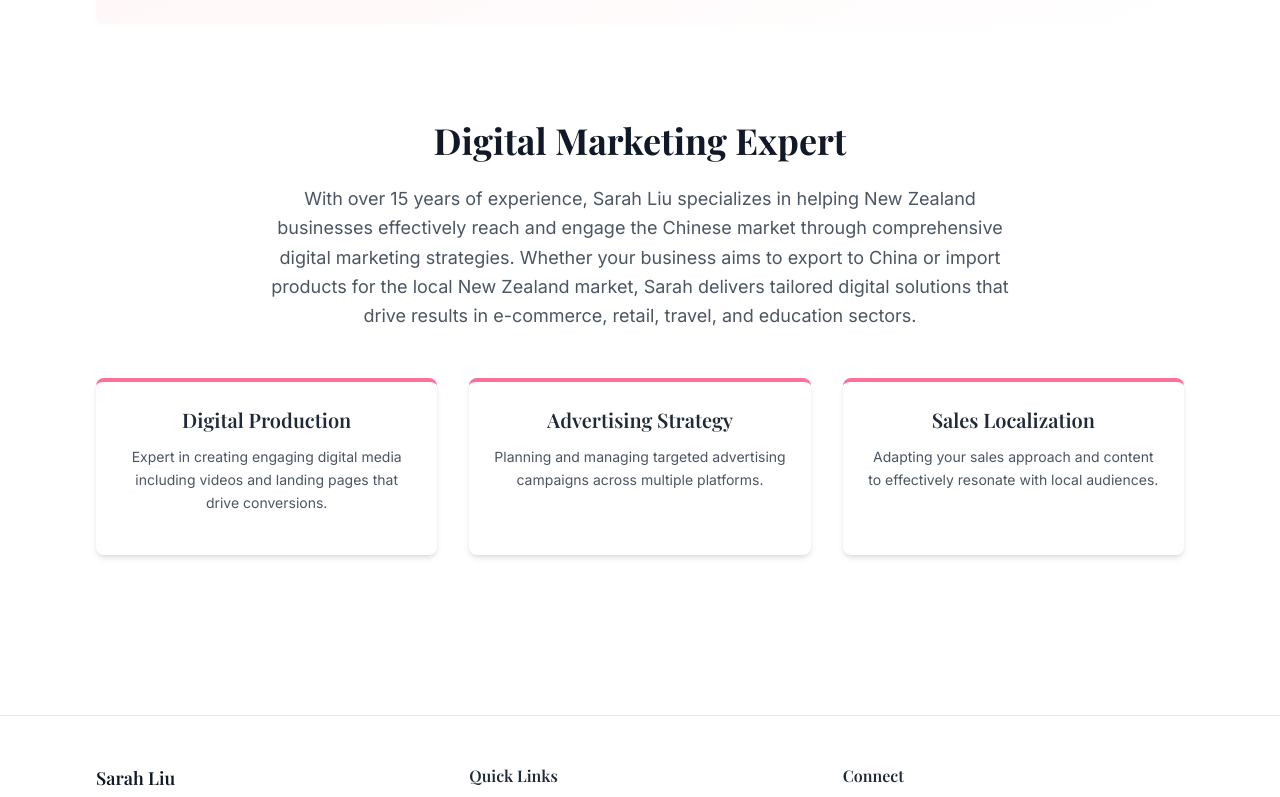
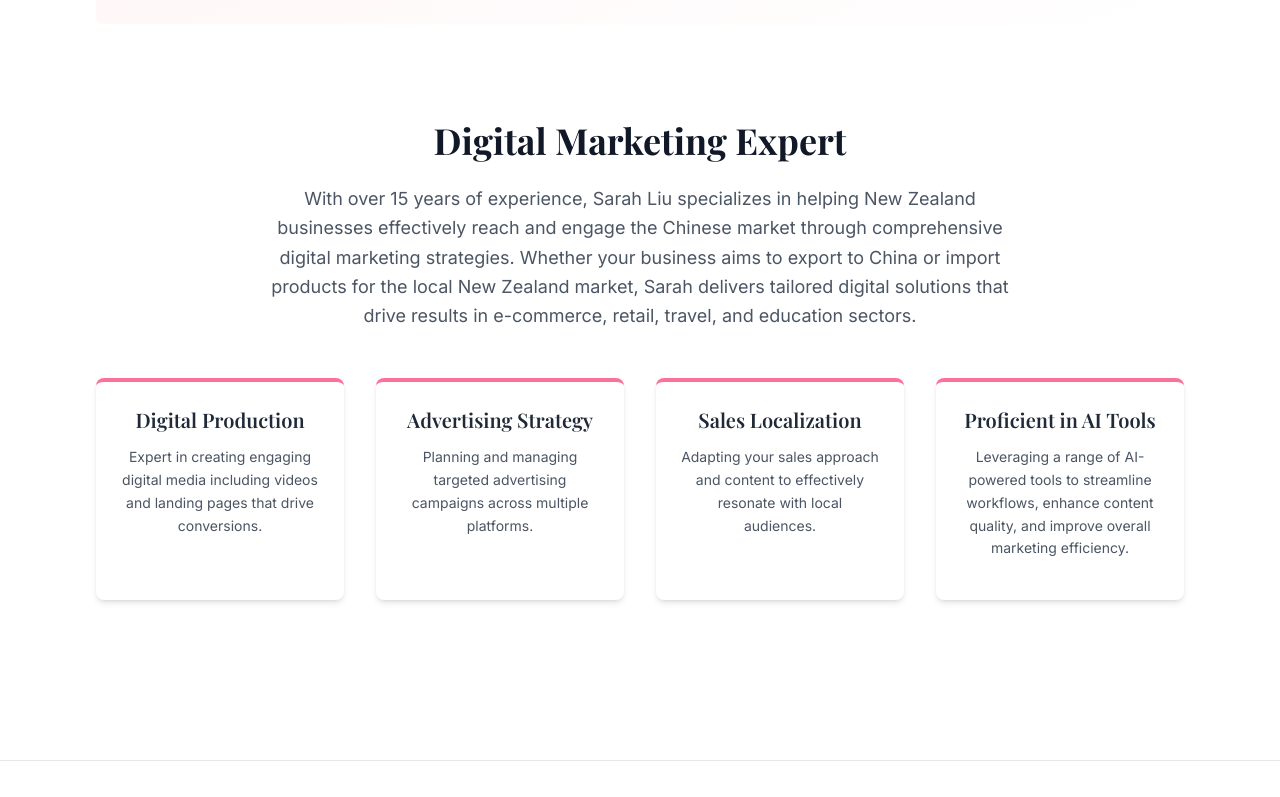
Before and after one commit to sarahliuakl/sarah.xin, a React (Vite) app: page / in a window 1280 px wide. Shown: the part 492-1289 px from the top of the page. Built offline with nearby package versions, Linux system fonts and the light colour scheme; a web font is replaced by a local one.

Commit message:
feat: 在主页服务卡片中添加AI工具卡片并调整布局
在主页的服务卡片部分新增了“精通AI工具”卡片，并将网格布局从3列调整为4列，以更好地展示所有服务内容

```diff
--- a/src/pages/HomePage.tsx
+++ b/src/pages/HomePage.tsx
@@ -52,7 +52,7 @@ const HomePage: React.FC = () => {
         </p>
 
         {/* Service Cards - Added hover effect */}
-        <div className="grid md:grid-cols-3 gap-8">
+        <div className="grid md:grid-cols-4 gap-8">
           <div className="bg-white p-6 rounded-lg shadow-md hover:shadow-xl transition-shadow duration-300 border-t-4 border-pink-400">
             <h3 className="text-xl font-semibold text-gray-800 mb-3">Digital Production</h3> {/* Adjusted margin */}
             <p className="text-gray-600 text-sm leading-relaxed"> {/* Ensured leading-relaxed */}
@@ -71,6 +71,12 @@ const HomePage: React.FC = () => {
               Adapting your sales approach and content to effectively resonate with local audiences.
             </p>
           </div>
+          <div className="bg-white p-6 rounded-lg shadow-md hover:shadow-xl transition-shadow duration-300 border-t-4 border-pink-400">
+            <h3 className="text-xl font-semibold text-gray-800 mb-3">Proficient in AI Tools</h3>
+            <p className="text-gray-600 text-sm leading-relaxed">
+              Leveraging a range of AI-powered tools to streamline workflows, enhance content quality, and improve overall marketing efficiency.
+            </p>
+          </div>
         </div>
       </section>
     </div>
```
